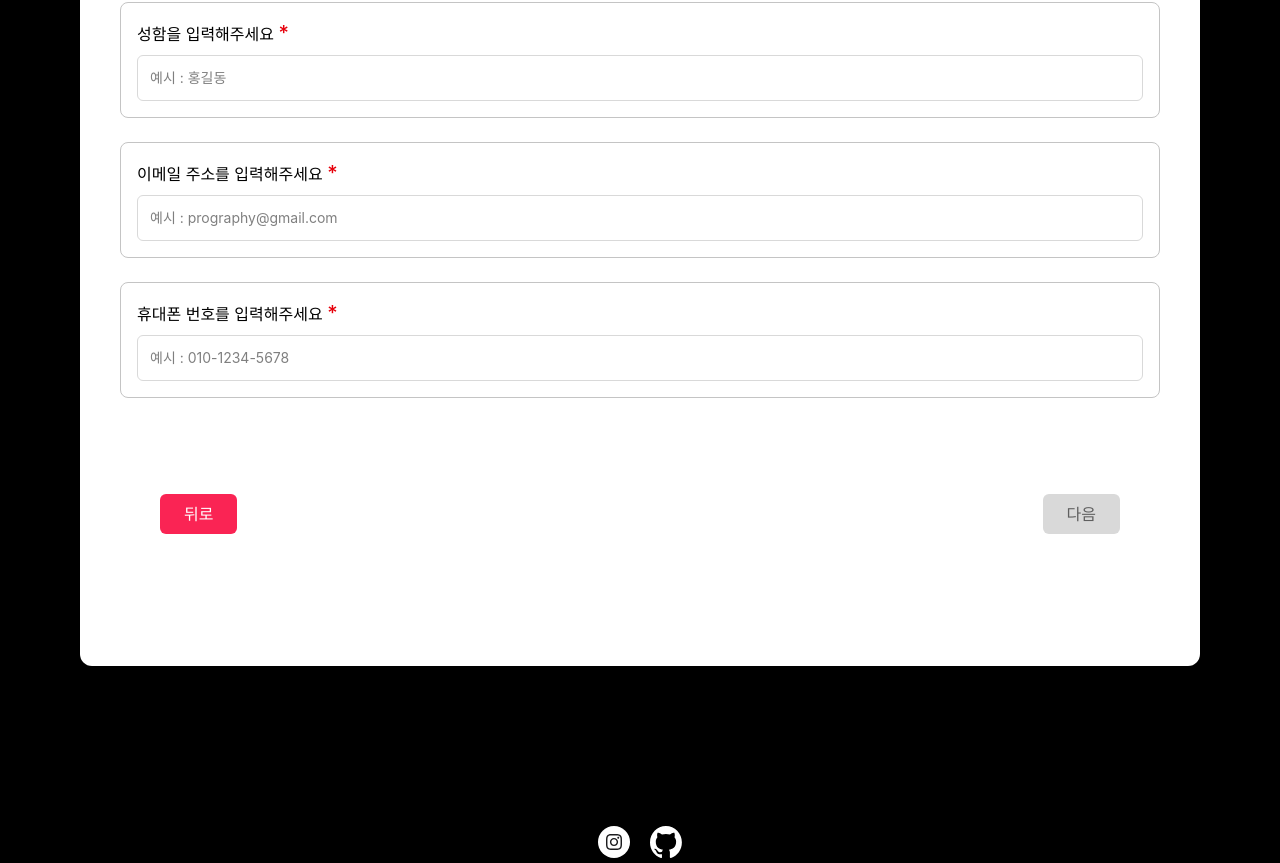
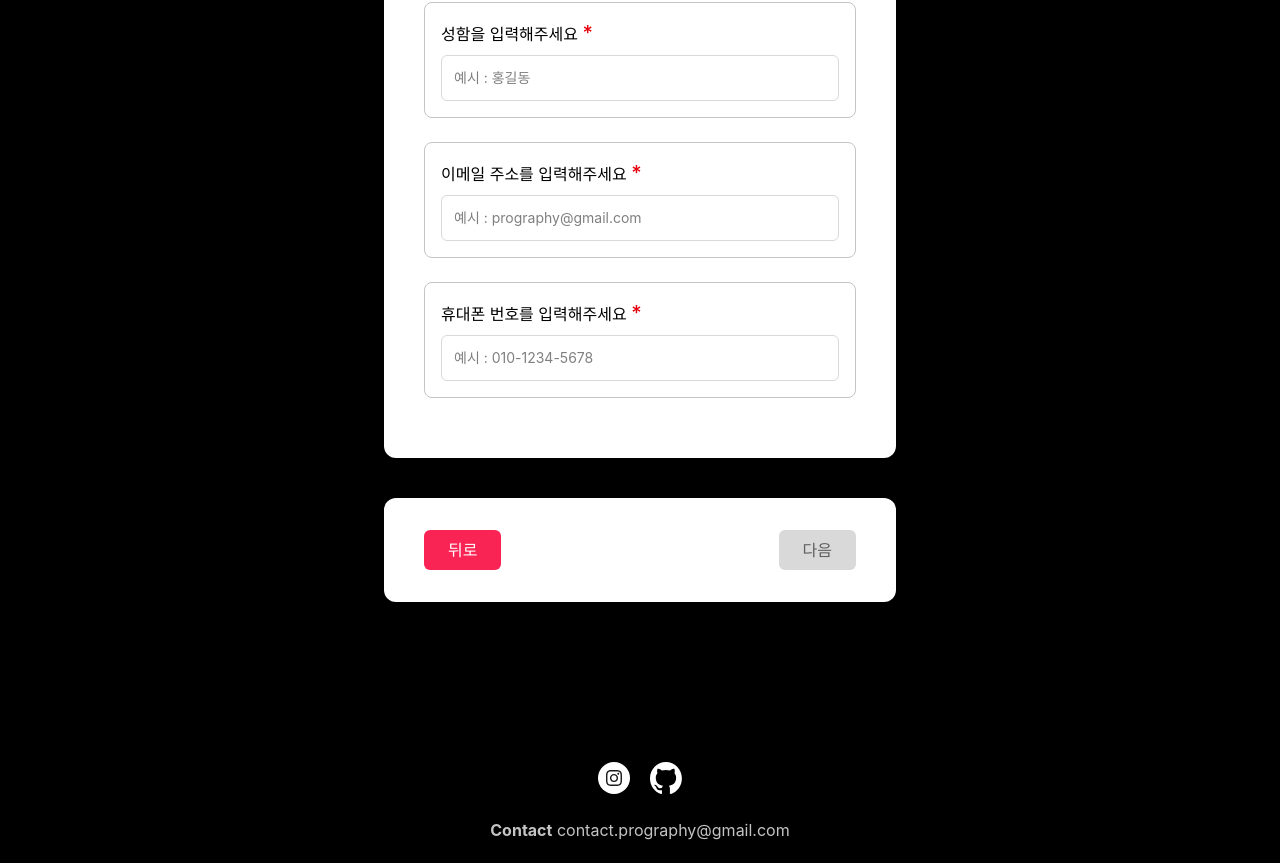
Before and after one commit to kwonsaebom/prography-10th-frontend, a React (Vite) app: page /apply/profile in a window 1280 px wide. Shown: the part 557-1420 px from the top of the page. Built offline with nearby package versions, Linux system fonts and the light colour scheme.

Commit message:
fix: 디자인 수정

```diff
--- a/src/components/ApplyFooter.jsx
+++ b/src/components/ApplyFooter.jsx
@@ -12,7 +12,7 @@
 export default function ApplyFooter({ pre, next, done, onNext, disabled }) {
   return (
     <>
-      <section className="my-10 py-8 px-10 bg-white rounded-xl text-black flex justify-between">
+      <section className="max-w-[40vw] mx-auto my-10 py-8 px-10 bg-white rounded-xl text-black flex justify-between">
         <Button to={pre}>뒤로</Button>
         <Button
           to={disabled ? undefined : next}
--- a/src/components/layout/index.jsx
+++ b/src/components/layout/index.jsx
@@ -1,10 +1,17 @@
 import Header from "@components/layout/Header";
 import Footer from "@components/layout/Footer";
-import { Outlet } from "react-router-dom";
+import { Outlet, useLocation } from "react-router-dom";
+import { useEffect } from "react";
 
 export default function Layout() {
+  const { pathname } = useLocation();
+
+  useEffect(() => {
+    window.scrollTo(0, 0);
+  }, [pathname]);
+
   return (
-    <div className="px-20">
+    <div className="max-w-[55vw] mx-auto">
       <Header />
       <main className="py-30">
         <Outlet />
--- a/src/pages/ApplyAgreePage.jsx
+++ b/src/pages/ApplyAgreePage.jsx
@@ -23,7 +23,7 @@
     <>
       <ApplyHeader step="1" />
 
-      <section className="my-10 py-15 px-10 bg-white rounded-xl text-black">
+      <section className="max-w-[40vw] mx-auto my-10 py-15 px-10 bg-white rounded-xl text-black">
         <h2 className="text-2xl font-bold pb-4 border-b-3 border-b-primary ">
           개인정보 수집 동의
         </h2>
--- a/src/pages/ApplyPartPage.jsx
+++ b/src/pages/ApplyPartPage.jsx
@@ -24,7 +24,7 @@
     <>
       <ApplyHeader step="3" />
 
-      <section className="my-10 py-15 px-10 bg-white rounded-xl text-black">
+      <section className="max-w-[40vw] mx-auto my-10 py-15 px-10 bg-white rounded-xl text-black">
         <h2 className="text-2xl font-bold pb-4 border-b-3 border-b-primary ">
           지원 정보
         </h2>
--- a/src/pages/ApplyProfilePage.jsx
+++ b/src/pages/ApplyProfilePage.jsx
@@ -24,7 +24,7 @@
     <>
       <ApplyHeader step="2" />
 
-      <section className="my-10 py-15 px-10 bg-white rounded-xl text-black">
+      <section className="max-w-[40vw] mx-auto my-10 py-15 px-10 bg-white rounded-xl text-black">
         <h2 className="text-2xl font-bold pb-4 border-b-3 border-b-primary ">
           기본 정보
         </h2>
@@ -61,15 +61,14 @@
             })}
             error={errors.phone}
           />
-
-          <ApplyFooter
-            pre="-1"
-            next="/apply/part"
-            onNext={handleSubmit(onSubmit)} // 버튼 클릭 시 실행
-            disabled={!isValid} // 입력값이 올바르지 않으면 비활성화
-          />
         </form>
       </section>
+      <ApplyFooter
+        pre="-1"
+        next="/apply/part"
+        onNext={handleSubmit(onSubmit)} // 버튼 클릭 시 실행
+        disabled={!isValid} // 입력값이 올바르지 않으면 비활성화
+      />
     </>
   );
 }
--- a/src/pages/ApplyResultPage.jsx
+++ b/src/pages/ApplyResultPage.jsx
@@ -7,7 +7,7 @@
       <h1 className="font-bold text-5xl text-center py-7">
         Prography 10기 지원서
       </h1>
-      <section className="my-10 py-15 bg-white rounded-xl text-black flex flex-col items-center gap-5">
+      <section className="max-w-[40vw] mx-auto my-10 py-15 bg-white rounded-xl text-black flex flex-col items-center gap-5">
         <img src={checkIcon} className="w-20" />
         <h2 className="text-2xl font-semibold">지원이 완료되었습니다!</h2>
         <p className="text-center">
```
